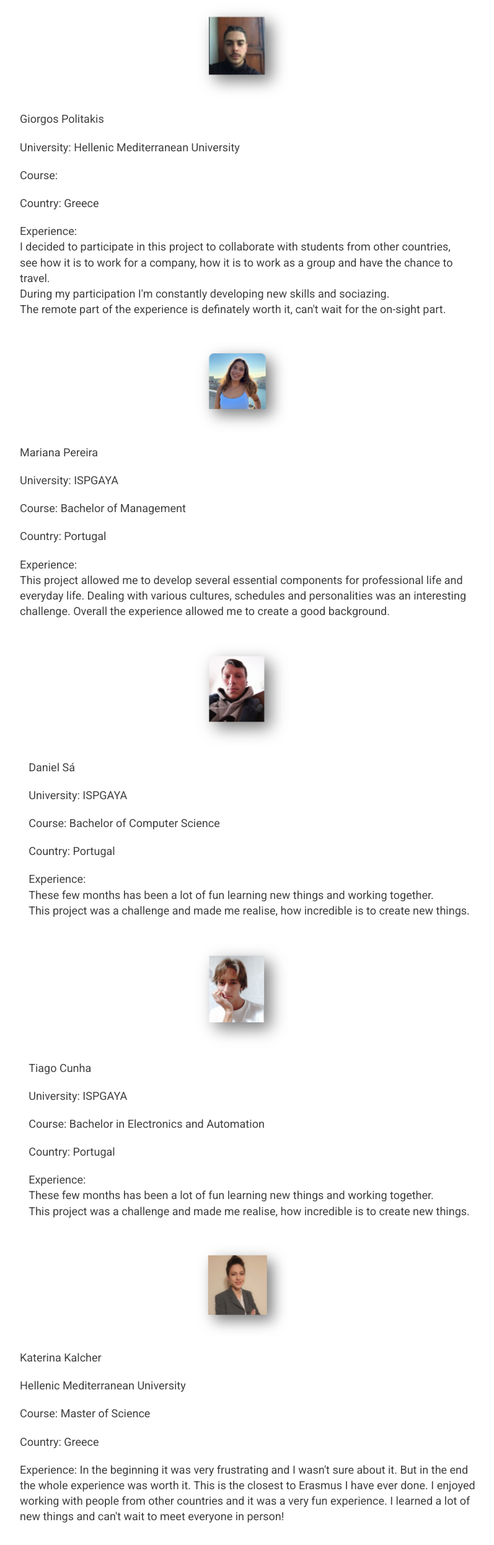
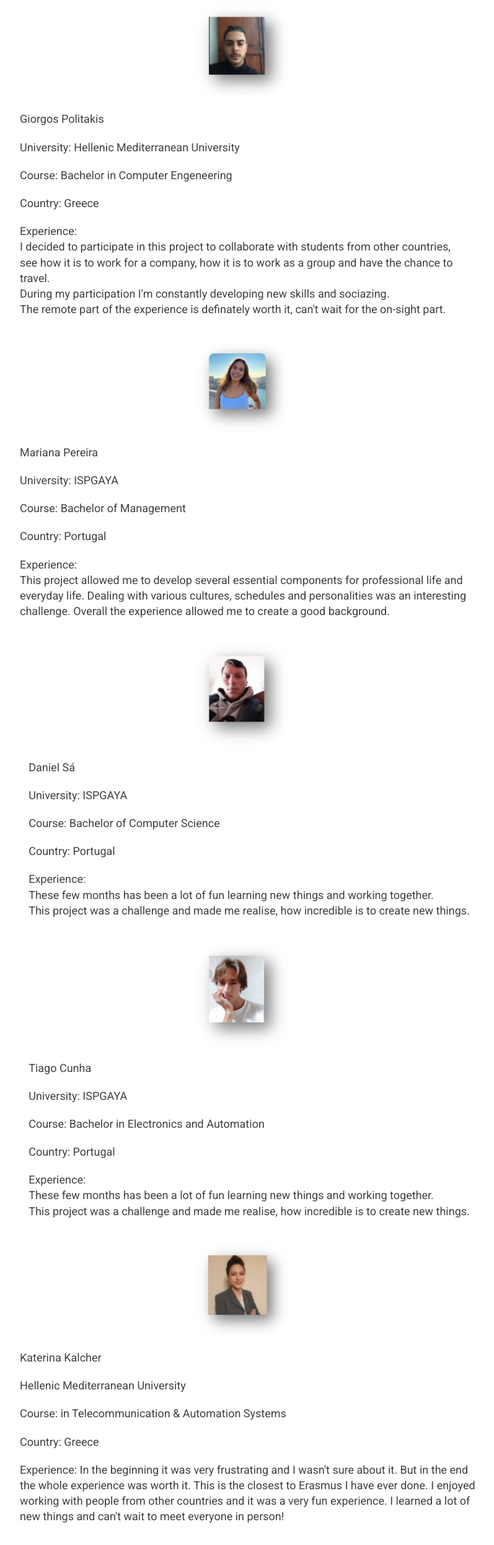
Before and after one commit to danieljvsa/brace-guardian-website, a plain HTML site: page about-us.html in a window 1280 px wide. Shown: the part 2025-4517 px from the top of the page at 62% size, without its empty margins (248-1045 px from the left). Drawn offline with Linux system fonts and the light colour scheme.

Commit message:
Update to courses

```diff
--- a/about-us.html
+++ b/about-us.html
@@ -95,7 +95,7 @@
                 <div class="info">
                     <p>Giorgos Politakis</p>
                     <p>University: Hellenic Mediterranean University</p>
-                    <p>Course: </p>
+                    <p>Course: Bachelor in Computer Engeneering</p>
                     <p>Country: Greece</p>
                     <p>Experience: <br>
                         I decided to participate in this project to collaborate with students from other countries, <br>
@@ -150,7 +150,7 @@
                 <div class="info">
                     <p>Katerina Kalcher</p>
                     <p>Hellenic Mediterranean University</p>
-                    <p>Course: Master of Science</p>
+                    <p>Course:  in Telecommunication & Automation Systems</p>
                     <p>Country: Greece</p>
                     <p>Experience:
                         In the beginning it was very frustrating and I wasn't sure about it.
```
